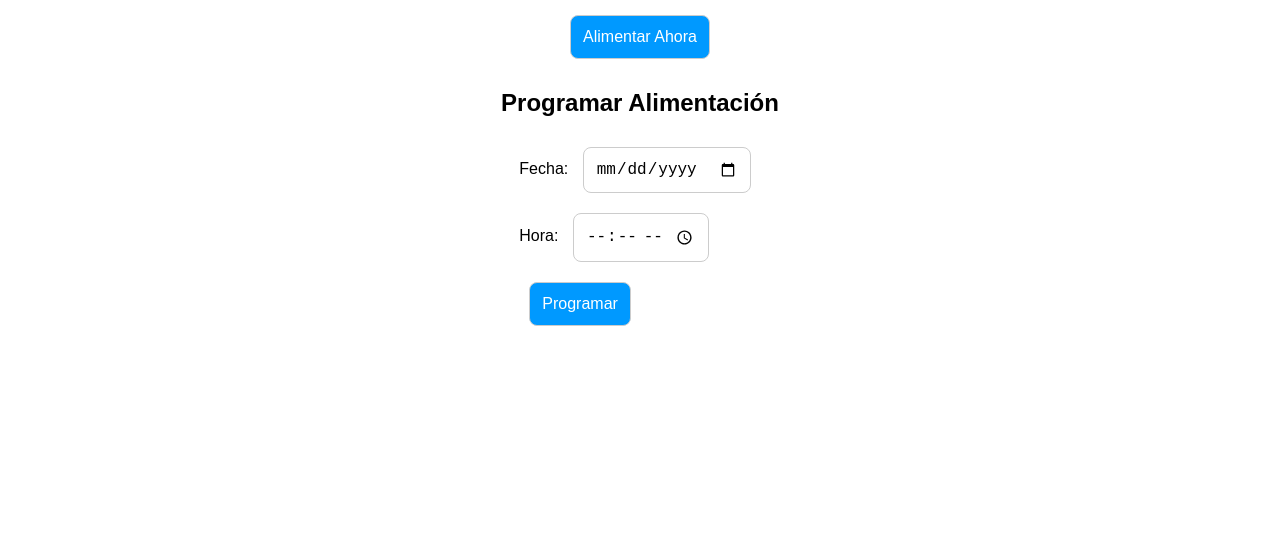
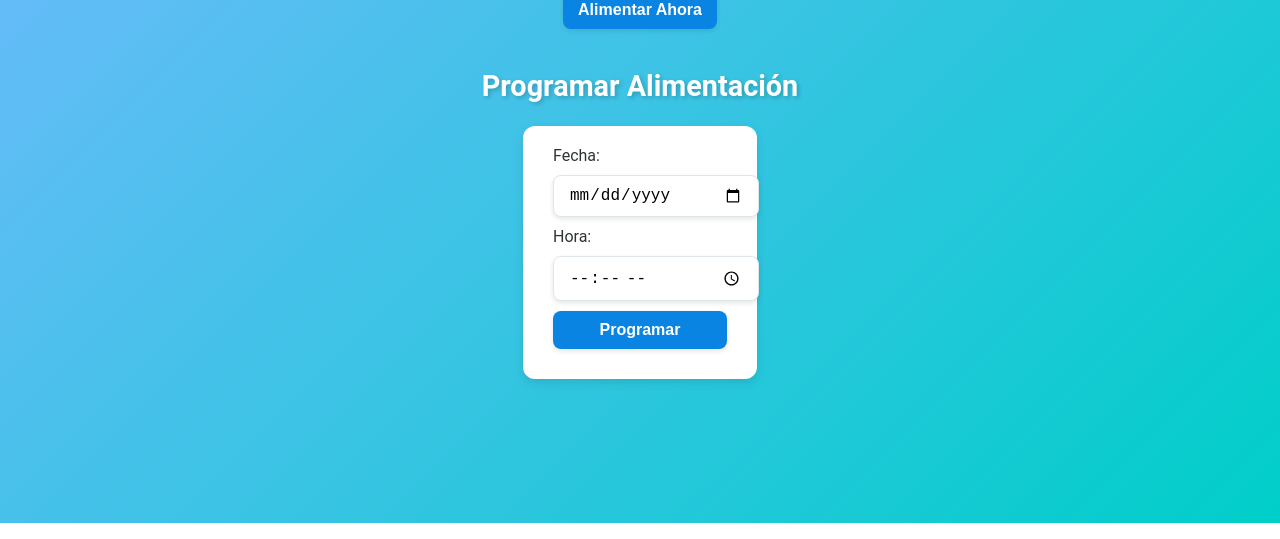
Before and after one commit to Adrianz003/pecera2, a plain HTML site: page index.html in a window 1280 px wide. Shown: the part 277-816 px from the top of the page. Drawn offline with Linux system fonts and the light colour scheme.

Commit message:
Update index.html

```diff
--- a/index.html
+++ b/index.html
@@ -5,7 +5,7 @@
     <meta name="viewport" content="width=device-width, initial-scale=1.0">
     <title>Control de Alimentador para Peces</title>
 
-    <!-- Diseño de botones y formulario -->
+    <!-- Diseño de la página -->
     <style>
         body {
             display: flex;
@@ -13,35 +13,84 @@
             align-items: center;
             justify-content: center;
             height: 100vh;
-            background-color: #ffffff;
-            font-family: Arial, sans-serif;
-            background-size: cover;
-            background-repeat: no-repeat;
-            background-position: center;
+            margin: 0;
+            background: linear-gradient(135deg, #74b9ff, #00cec9);
+            font-family: 'Roboto', Arial, sans-serif;
+            color: #2d3436;
         }
 
         h1 {
-            color: #2c3e50;
+            font-size: 2.5rem;
+            color: #ffffff;
             margin-bottom: 20px;
+            text-shadow: 2px 2px 4px rgba(0, 0, 0, 0.2);
+        }
+
+        h2 {
+            font-size: 1.8rem;
+            color: #ffffff;
+            margin-top: 30px;
+            text-shadow: 2px 2px 4px rgba(0, 0, 0, 0.2);
+        }
+
+        form {
+            background: #ffffff;
+            border-radius: 12px;
+            padding: 20px 30px;
+            box-shadow: 0 4px 10px rgba(0, 0, 0, 0.1);
+            max-width: 400px;
+            text-align: center;
         }
 
         button, input {
-            margin: 10px;
-            padding: 12px;
+            display: block;
+            margin: 10px auto;
+            padding: 10px 15px;
             font-size: 16px;
             border-radius: 8px;
-            border: 1px solid #ccc;
+            border: none;
+            width: 100%;
+            max-width: 300px;
+            box-shadow: 0 2px 5px rgba(0, 0, 0, 0.1);
         }
 
         button {
-            background-color: #09F;
-            color: #fff;
+            background: #0984e3;
+            color: #ffffff;
+            font-weight: bold;
             cursor: pointer;
-            transition: 0.3s;
+            transition: background 0.3s ease;
         }
 
         button:hover {
-            background-color: #007BFF;
+            background: #74b9ff;
+        }
+
+        input {
+            border: 1px solid #dfe6e9;
+        }
+
+        input:focus {
+            outline: none;
+            border-color: #74b9ff;
+            box-shadow: 0 0 4px rgba(116, 185, 255, 0.8);
+        }
+
+        label {
+            font-size: 1rem;
+            display: block;
+            margin-bottom: 5px;
+            text-align: left;
+            color: #2d3436;
+        }
+
+        .action-button {
+            margin-top: 20px;
+            text-align: center;
+        }
+
+        .action-button button {
+            margin-top: 10px;
         }
     </style>
 
@@ -99,22 +148,20 @@
 <body>
     <h1>Control de Alimentador para Peces</h1>
 
-    <!-- Botón para alimentar de inmediato -->
-    <button onclick="switchOn()">Alimentar Ahora</button>
+    <div class="action-button">
+        <!-- Botón para alimentar de inmediato -->
+        <button onclick="switchOn()">Alimentar Ahora</button>
+    </div>
 
     <!-- Formulario para programar alimentación -->
     <h2>Programar Alimentación</h2>
     <form onsubmit="event.preventDefault(); programFeed();">
-        <label>
-            Fecha:
-            <input type="date" id="date" required>
-        </label>
-        <br>
-        <label>
-            Hora:
-            <input type="time" id="time" required>
-        </label>
-        <br>
+        <label for="date">Fecha:</label>
+        <input type="date" id="date" required>
+
+        <label for="time">Hora:</label>
+        <input type="time" id="time" required>
+
         <button type="submit">Programar</button>
     </form>
 </body>
```
